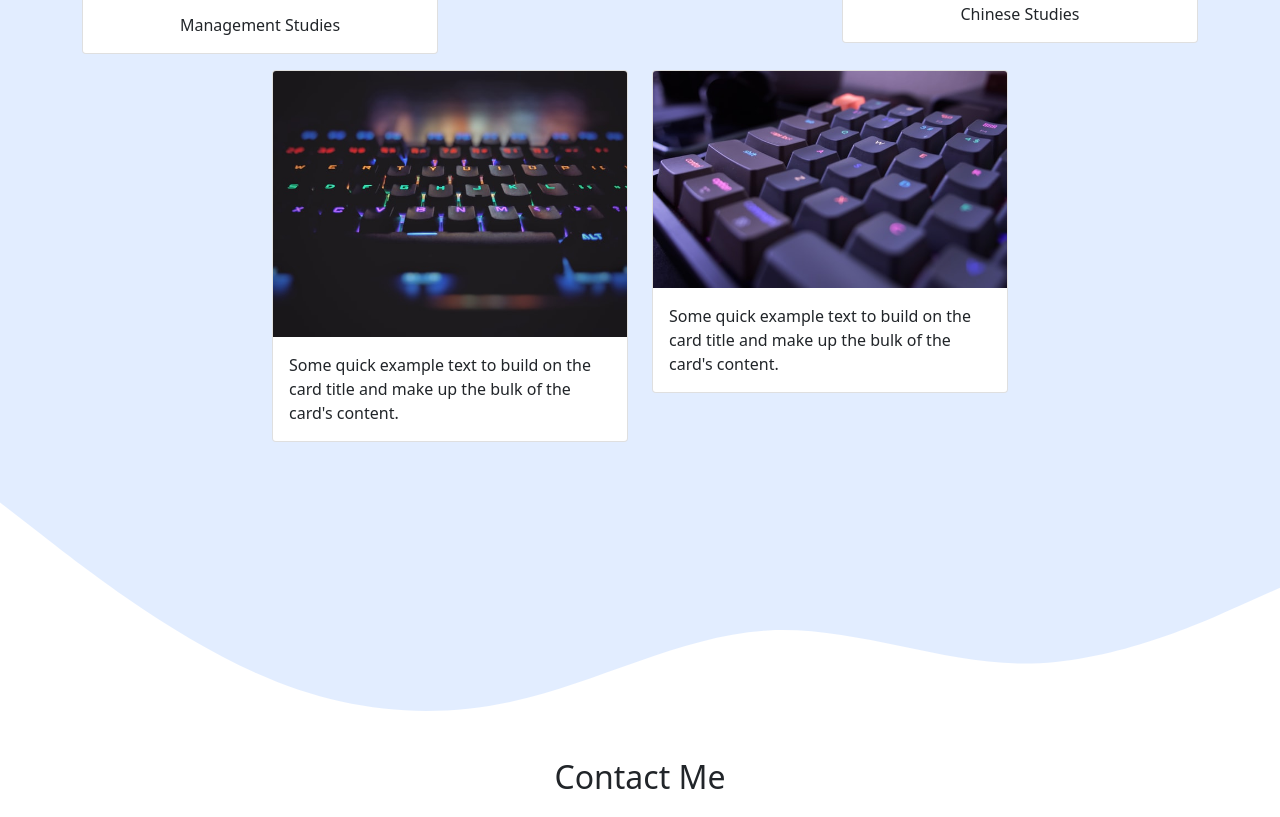
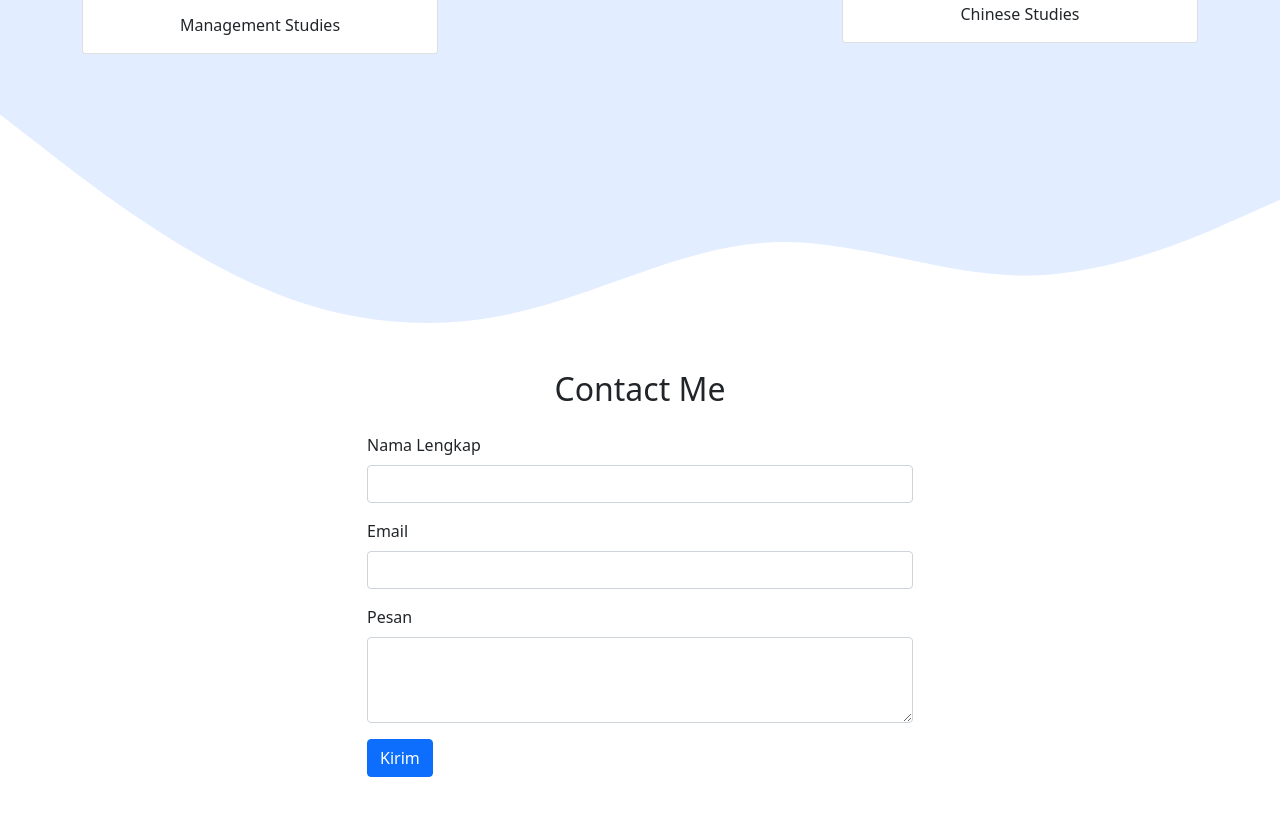
Before and after one commit to prasetyopw2702/prasetyopw.github.io, a plain HTML site: page index.html in a window 1280 px wide. Shown: the part 1687-2504 px from the top of the page. Drawn offline with nearby package versions, Linux system fonts and the light colour scheme.

Commit message:
Update index.html

```diff
--- a/index.html
+++ b/index.html
@@ -125,22 +125,6 @@
               </div>
             </div>
           </div>
-          <div class="col-md-4 mb-3">
-            <div class="card" data-aos="flip-left" data-aos-duration="200" data-aos-delay="200">
-              <img src="img/Projects/4.jpg" class="card-img-top" alt="Project 4" />
-              <div class="card-body">
-                <p class="card-text">Some quick example text to build on the card title and make up the bulk of the card's content.</p>
-              </div>
-            </div>
-          </div>
-          <div class="col-md-4 mb-3">
-            <div class="card" data-aos="flip-left" data-aos-duration="200" data-aos-delay="250">
-              <img src="img/Projects/5.jpg" class="card-img-top" alt="Project 5" />
-              <div class="card-body">
-                <p class="card-text">Some quick example text to build on the card title and make up the bulk of the card's content.</p>
-              </div>
-            </div>
-          </div>
         </div>
       </div>
       <svg xmlns="http://www.w3.org/2000/svg" viewBox="0 0 1440 320">
```
